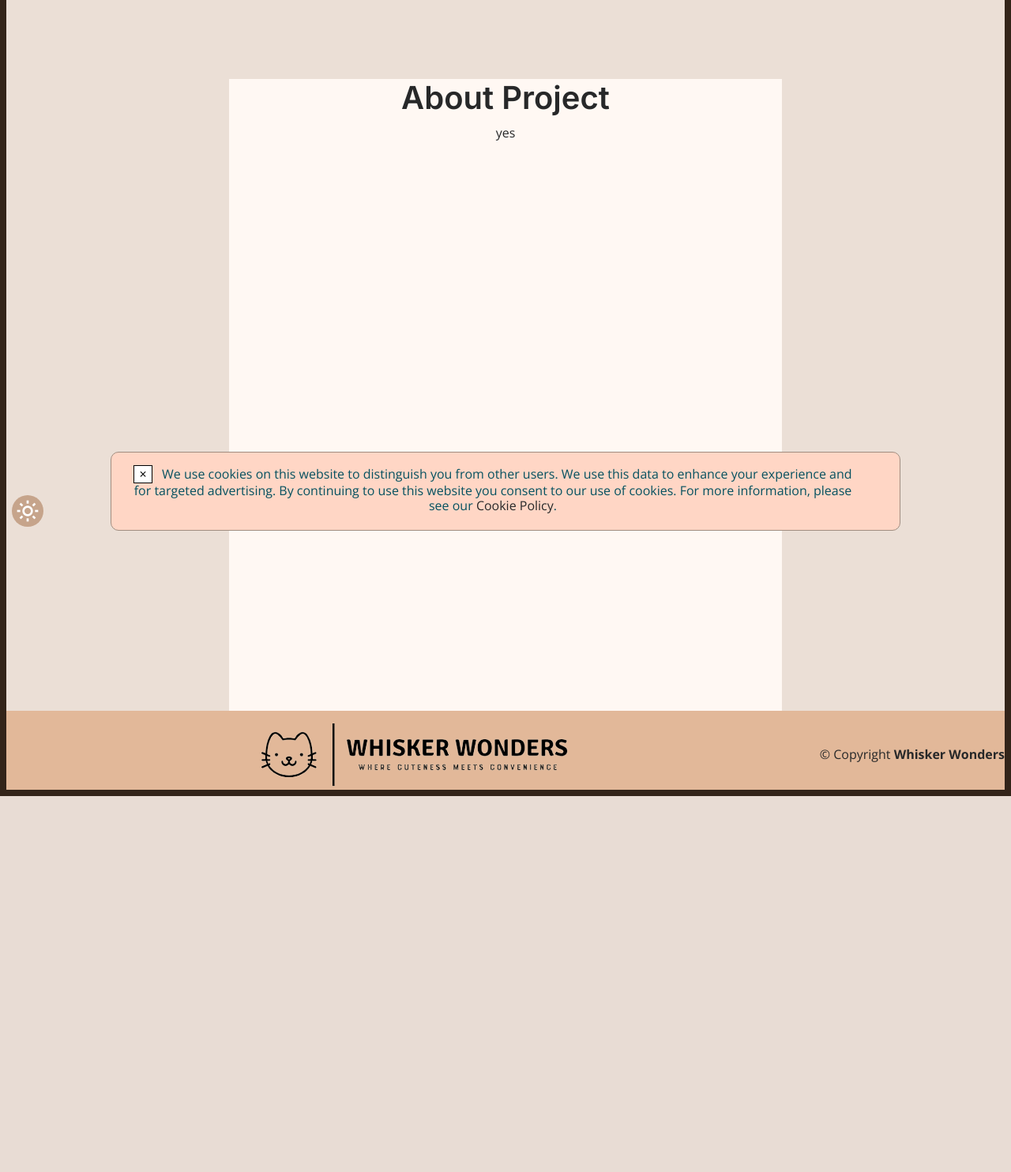
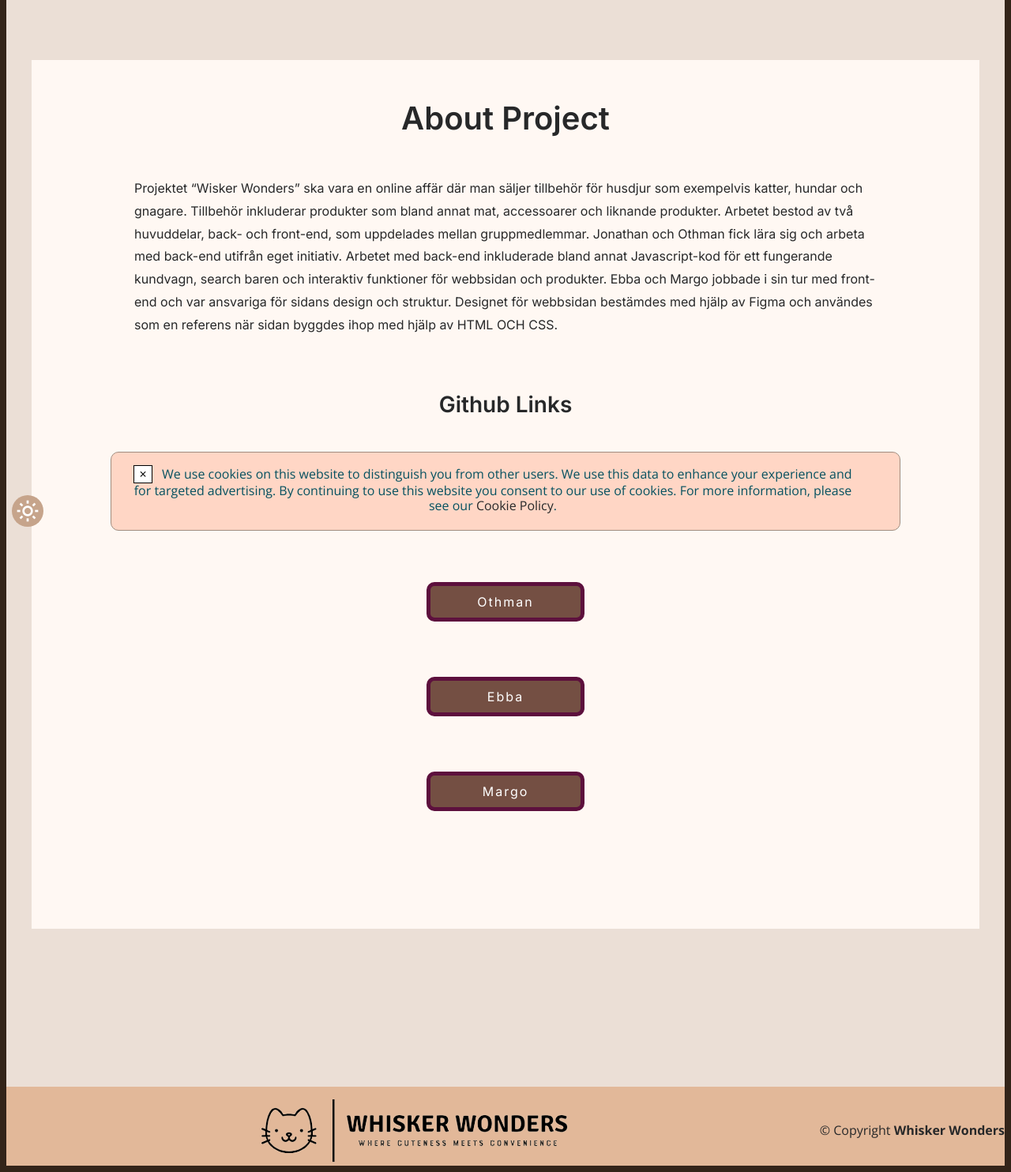
Before and after one commit to Ebbsteer/WhiskerWonders, a PHP site: page /html/about.html in a window 1280 px wide. Shown: the part 118-1602 px from the top of the page at 79% size. Before the commit the page ends 1126 px from the top, so only its background shows below. Run offline with PHP 8.4, Linux system fonts and the light colour scheme; some libraries are stand-ins or nearby versions.

Commit message:
about buttons and text

```diff
--- a/css/main.css
+++ b/css/main.css
@@ -765,15 +765,6 @@ footer .footer-img {
 
 /*----------------------------------- Margo CSS -------------------------------------------------------------*/
 
-.aboutMain{
-    background-color: #fff8f3;
-    width: 700px;
-    height: 800px;
-    margin: auto;
-    text-align: center;
-}
-
-
 /* -------- Scroll bar custom -----------------KLAR-------------------*/
 
 #data{
@@ -842,6 +833,85 @@ rgba(0,0,0,0.25);
 
 }
 
+/*---------------------About Page-----------------------------*/
+
+.aboutMain{
+    background-color: #fff8f3;
+    max-width: 1200px;
+    height: 1100px;
+    margin: auto;
+    text-align: center;
+    font-family: "Inter", sans-serif;
+    margin-bottom: 200px;
+}
+
+.aboutText{
+    margin-top: 50px;
+}
+
+.aboutText p{
+    text-align: left;
+    margin-top: 50px;
+    margin-inline: 130px;
+    line-height: 1.8rem;
+}
+
+.aboutLinks{
+    margin-top: 70px;
+}
+
+.aboutLinks a{
+    color: white;
+}
+
+.aboutButtons{
+    margin-top: 50px;
+}
+
+.aboutLinks button {
+
+	text-align: center;
+	color:#DE914A;
+	width: 200px;
+	height: 50px;
+	border:none;
+	border-radius: 10px;
+	transition: ease-out 0.3s;
+	font-size: 1rem;
+	outline:none;
+	border:5px solid #5d103d;
+	position: relative;
+	z-index: 1;
+	background-color: #744f43;
+	letter-spacing: 2px;
+	margin-top: 30px;
+	margin-bottom: 40px;
+
+}
+
+.aboutLinks button:hover{
+	cursor: pointer;
+}
+
+.aboutLinks button:before{
+	transition: 0.5s all ease;
+	position: absolute;
+	top: 0;
+	left: 50%;
+	right: 50%;
+	bottom: 0;
+	opacity: 0;
+	content: "";
+	background-color: #613929;
+}
+
+.aboutLinks button:hover:before {
+	transition: 0.5s all ease;
+	left: 0;
+	right: 0;
+	opacity: 1;
+	z-index: -1;
+}
 
 
 /*----------------------------------- ANDRA CSS -------------------------------------------------------------*/
--- a/html/about.html
+++ b/html/about.html
@@ -108,17 +108,45 @@
 
     <div class="raw" style="height: 100px;"></div>
     <section>
-        <div class="aboutMain">
-            <div class="aboutText">
-                <h1>About Project</h1>
-                <p>yes</p>
+
+        <div class="col-md-12 col-12">
+            <div class="row gx-0 gy-4">
+                <div class="aboutMain">
+                    <div class="aboutText">
+                        <h1>About Project</h1>
+                        <p>Projektet “Wisker Wonders” ska vara en online affär där man säljer tillbehör för husdjur som exempelvis katter, hundar och gnagare. Tillbehör inkluderar produkter som bland annat mat, accessoarer och liknande produkter.
+                            Arbetet bestod av två huvuddelar, back- och front-end, som uppdelades mellan gruppmedlemmar. Jonathan och Othman fick lära sig och arbeta med back-end utifrån eget initiativ. Arbetet med back-end inkluderade bland annat
+                            Javascript-kod för ett fungerande kundvagn, search baren och interaktiv funktioner för webbsidan och produkter. Ebba och Margo jobbade i sin tur med front-end och var ansvariga för sidans design och struktur.
+                            Designet för webbsidan bestämdes med hjälp av Figma och användes som en referens när sidan byggdes ihop med hjälp av HTML OCH CSS.
+                            </p>
+                    </div>
+
+                    <div class="aboutLinks">
+                        <div class="row gx-0 gy-4">
+                        <h3>Github Links</h3>
+                        <div class="aboutButtons">
+                            <div>
+                              <button><a href=" https://jonte88.github.io/Portfolio/"> Jonathan</a></button>
+                            </div>
+
+                            <div>
+                                <button><a href=" https://othman-al-ani.github.io/Portfolio/"> Othman</a></button>
+                            </div>
+
+                            <div>
+                            <button><a href="https://ebbsteer.github.io/EbbaElversson/"> Ebba</a></button>
+                            </div>
+
+                            <div>
+                            <button><a href="https://mizfra.github.io/"> Margo</a></button>
+                            </div>
+                        </div>
+                    </div>
+                </div>
+                </div>
             </div>
         </div>
-    </section>
-
-
-
-
+</section>
     <!-- Cookie -->
     <div id="lawmsg" class="alert alert-info alert-dismissible h6 fade show fixed-bottom" role="alert">
         <p class="">
```
